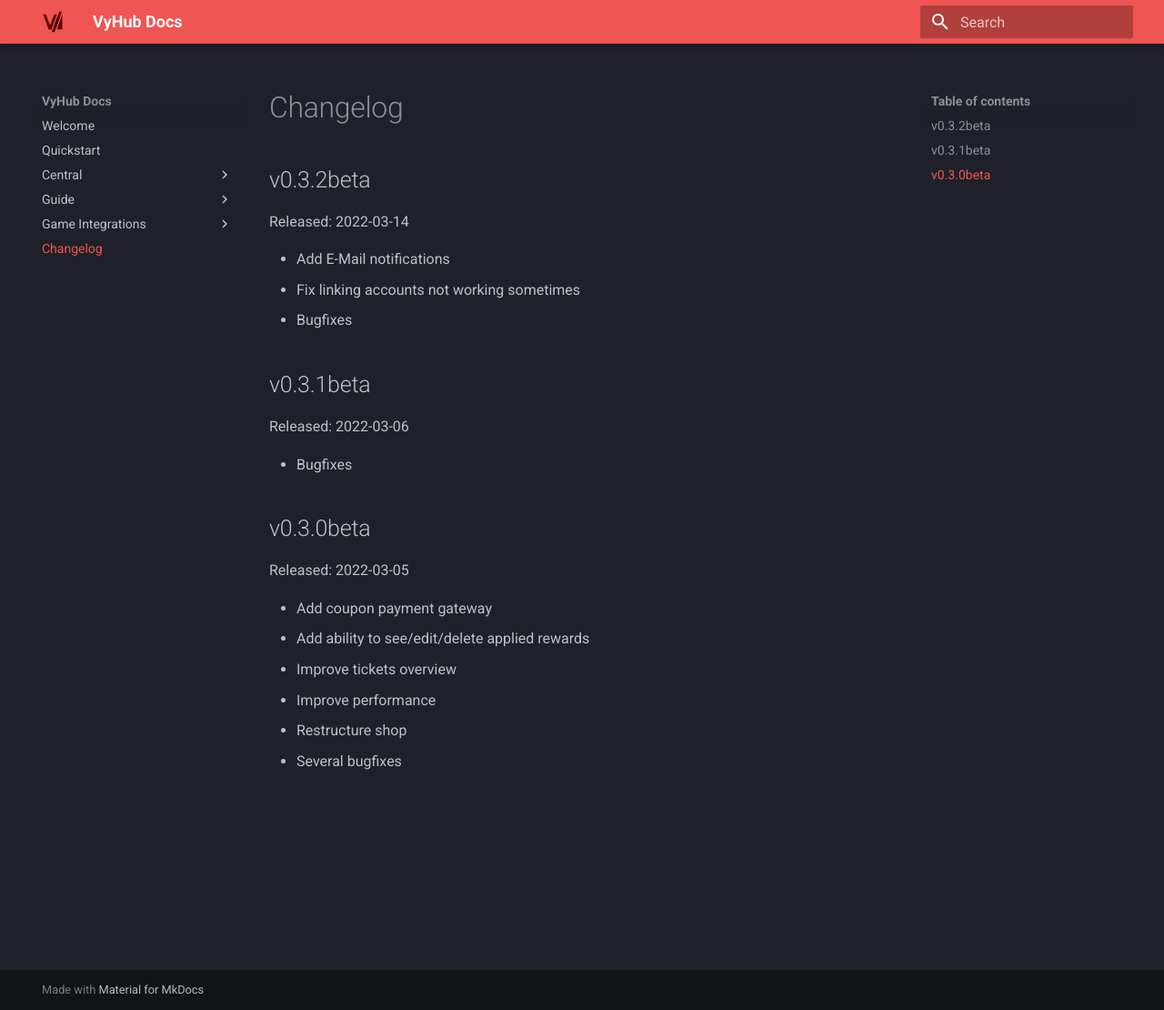
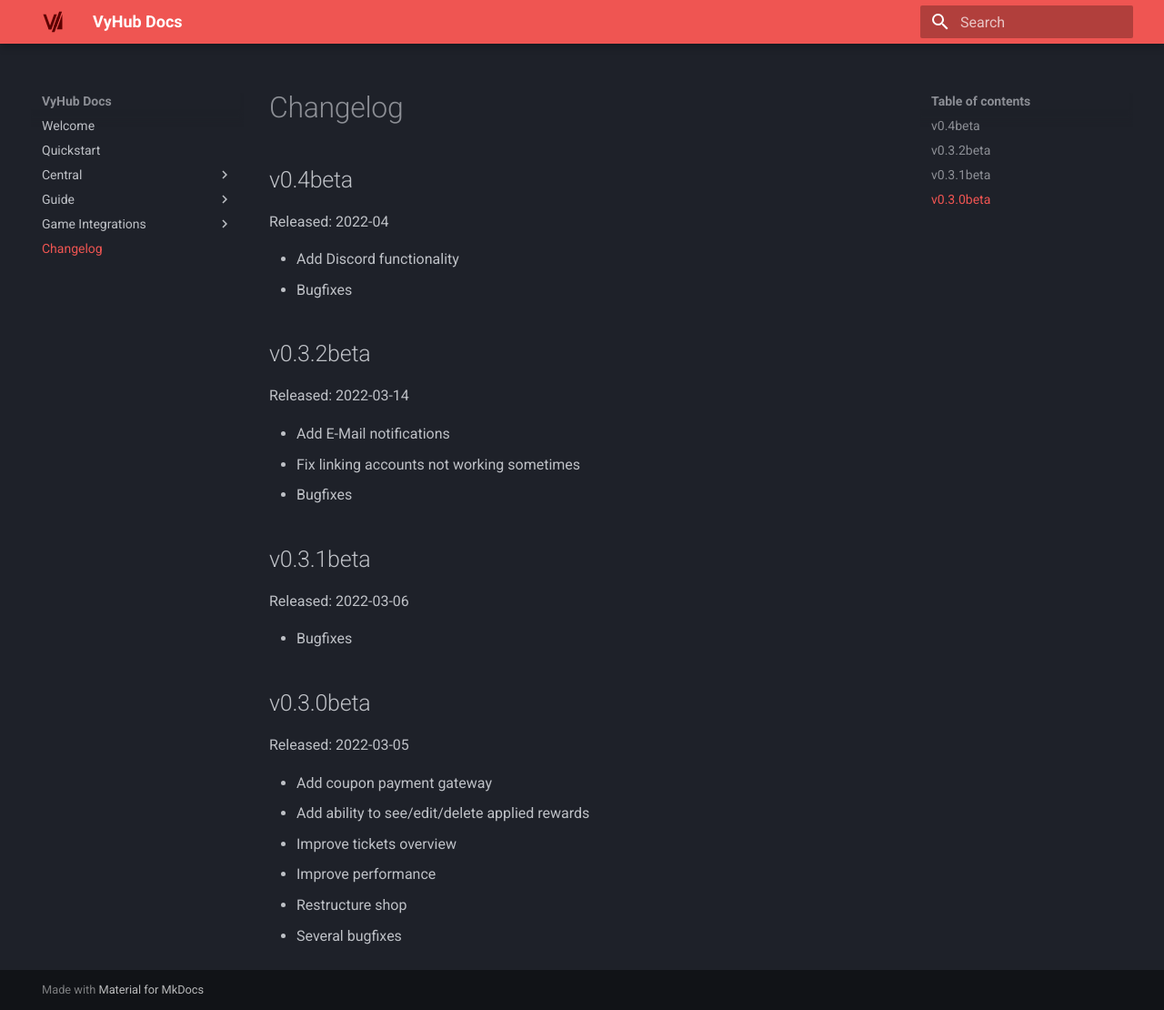
Before and after one commit to nyx-project/vyhub-documentation, an MkDocs documentation site: the page built from docs/changelog.md, in a window 1280 px wide and 1110 px high. Shown: the whole window at 91% size. Built offline with MkDocs 1.6.1 and Material for MkDocs 9.7.7, drawn with Linux system fonts in a browser that asks for light colours; the version menu is left out.

Commit message:
0.4 changelog

```diff
--- a/docs/changelog.md
+++ b/docs/changelog.md
@@ -1,4 +1,10 @@
 # Changelog
+
+## v0.4beta
+Released: 2022-04
+
+- Add Discord functionality
+- Bugfixes
 
 ## v0.3.2beta
 Released: 2022-03-14
```
